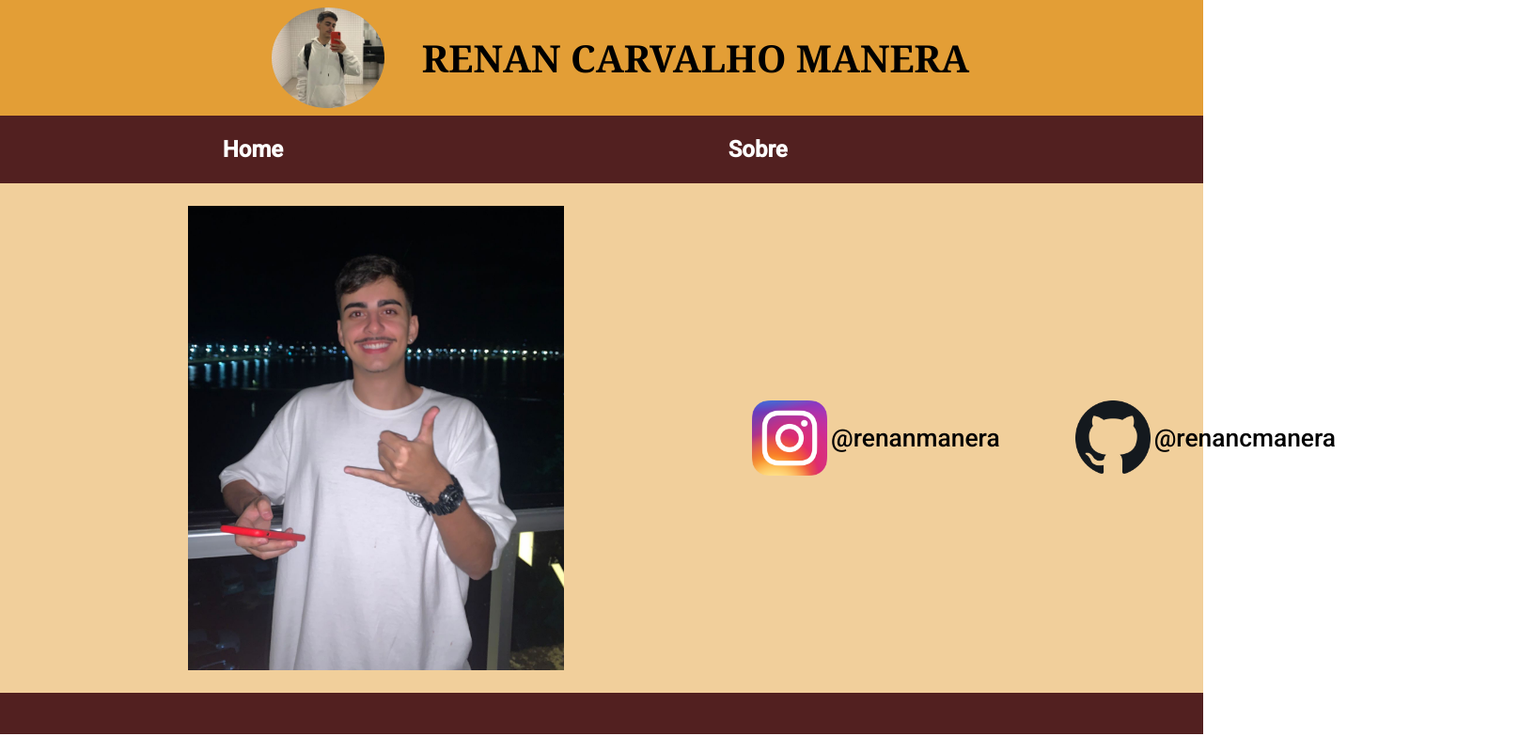
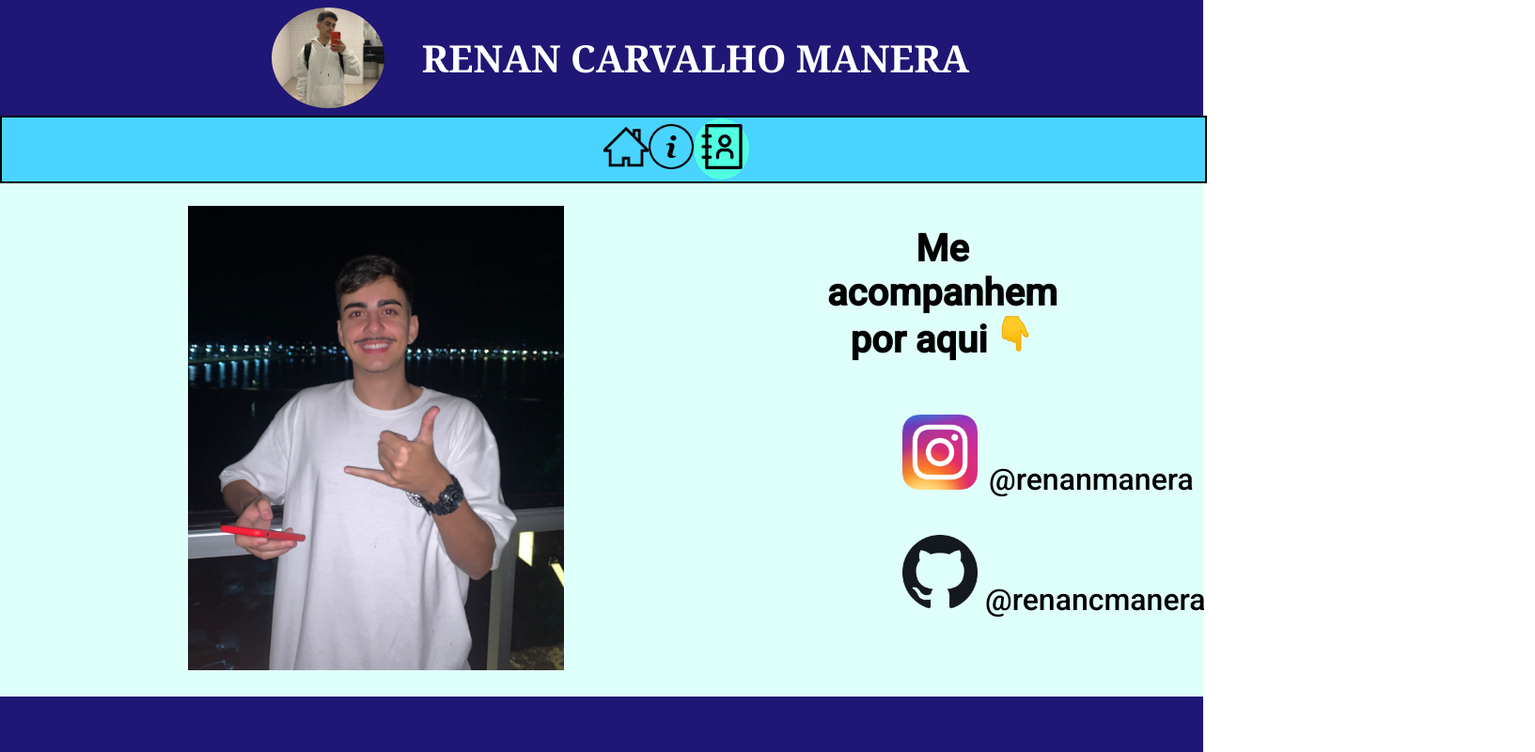
Before and after one commit to renancmanera/portfolio, a plain HTML site: page contato.html in a window 1280 px wide. Shown: the whole page at 94% size, 1633 px wide, since content can reach past the window. Drawn offline with Linux system fonts and the light colour scheme.

Commit message:
Add files via upload

```diff
--- a/contato.html
+++ b/contato.html
@@ -1,11 +1,11 @@
 <!DOCTYPE html>
-<html>
+<html lang="pt" translate="no">
 
 <head>
     <meta charset="UTF-8">
     <meta http-equiv="X-UA-Compatible" content="IE=edge">
     <meta name="viewport" content="width=device-width, initial-scale=1.0">
-    <title>Renan Carvalho Manera</title>
+    <title>Meu Portifólio</title>
     <link rel="stylesheet" href="style.css">
     <link rel="preconnect" href="https://fonts.googleapis.com">
     <link rel="preconnect" href="https://fonts.gstatic.com" crossorigin>
@@ -24,18 +24,29 @@
 
     <nav>
         <ul>
-            <li><a href="index.html">Home</a></li>
-            <li><a href="sobre.html">Sobre</a></li>
-            <li><a href="contato.html">Contato</a></li>
+            <li class="topicos"><a href="index.html"><img class="icone" src="casinha.png" alt="Casa"></a></li>
+            <li class="topicos"><a href="sobre.html"><img class="icone" src="sobre.png" alt="Sobre"></a></li>
+            <li class="especial"><a href="contato.html"><img class="icone" src="contato.png" alt="Contato"></a></li>
         </ul>
     </nav>
 
     <main>
-        <img id="eu2" src="eu2.jpg" alt="eu2">
-        <img class="instagram" src="instagram.webp" alt="Instagram">
-        <p> <a class="legenda1" href="https://www.instagram.com/renanmanera/">@renanmanera</a></p>
-        <img class="github" src="github.png" alt="GitHub">
-        <p> <a class="legenda2" href="https://github.com/renancmanera">@renancmanera</p>
+        <div class="mainleft">
+            <img id="eu2" src="eu2.jpg" alt="eu2">
+        </div>
+
+        <div class="mainright">
+
+            <h2 class="subcont">
+                Me acompanhem por aqui <img class="dedo" src="dedo.png" alt="Dedo">
+            </h2>
+            <p><img class="instagram" src="instagram.webp" alt="Instagram"> <a class="legenda1"
+                    href="https://www.instagram.com/renanmanera/">@renanmanera</a></p>
+
+            <p> <img class="github" src="github.png" alt="GitHub"><a class="legenda2"
+                    href="https://github.com/renancmanera">@renancmanera</p>
+        </div>
+
     </main>
 
     <footer>
--- a/style.css
+++ b/style.css
@@ -5,7 +5,7 @@
 }
 
 header {
-    background-color: rgba(224, 146, 28, 0.884);
+    background-color: rgba(24, 14, 112, 0.966);
     display: flex;
     align-items: center;
     justify-content: center;
@@ -15,6 +15,9 @@ header {
 .nome {
     font-family: 'Noto Serif', serif;
     font-size: 5vh;
+    color: rgb(255, 255, 255);
+    position: relative;
+    transition: all 2.5s ease-in-out;
 }
 
 img#eu {
@@ -28,47 +31,57 @@ img#eu2 {
     margin: 3vh 25vh 3vh 25vh;
 }
 
+.icone {
+    width: 6vh;
+}
+
 
 ul {
     display: flex;
     align-items: center;
-    background-color: rgb(82, 32, 32);
+    background-color: rgba(0, 195, 255, 0.719);
     height: 9vh;
+    display: flex;
+    justify-content: space-between;
+    padding: 1vh 80vh;
+    border: solid 0.3vh black;
 }
 
-li {
+.topicos {
     color: white;
     font-weight: bolder;
     display: flex;
     align-items: center;
     justify-content: center;
     font-family: 'Roboto', sans-serif;
+
+}
+
+.especial {
+    color: white;
+    font-weight: bolder;
+    display: flex;
+    align-items: center;
+    justify-content: center;
+    font-family: 'Roboto', sans-serif;
+    background-color: rgb(80, 255, 226);
+    border-radius: 50%;
+    padding: 0.7vh;
 }
 
 a {
-    padding: 2vh 29.6vh;
     text-decoration: none;
     color: white;
     font-size: 3vh;
 }
 
-li:hover {
-    background-color: rgba(222, 235, 32, 0.445);
+.topicos:hover {
+    background-color: rgba(255, 255, 255, 0.74);
+    border-radius: 50%;
+    padding: 0.7vh 0vh;
 }
 
-main {
-    display: flex;
-    align-items: center;
-    background-color: rgba(224, 146, 28, 0.438);
-}
 
-.texto {
-    margin: 0 30vh 0 0;
-    color: rgb(0, 0, 0);
-    font-size: 3.3vh;
-    text-align: justify;
-    font-family: 'Roboto', sans-serif;
-}
 
 footer {
     float: inline-end;
@@ -77,36 +90,74 @@ footer {
     width: 100%;
     display: flex;
     height: 1vh;
-    background-color: rgb(82, 32, 32);
-    padding-top: 5.5vh;
+    background-color: rgba(24, 14, 112, 0.966);
+    padding-top: 10vh;
 }
 
 .instagram {
     height: 10vh;
+    margin: 5vh 0vh 0vh 20vh;
 }
 
 .github {
     height: 10vh;
-    margin-left: 10vh;
+    margin: 5vh 0 0 20vh
 }
 
 .legenda1,
 .legenda2 {
     color: black;
     font-family: 'Roboto', sans-serif;
-    font-size: 3.3vh;
+    font-size: 4vh;
     padding: 0;
-    margin-left: 0.5vh;
+    margin-left: 1vh;
 }
 
 .legenda1:hover {
-    background-color: rgba(116, 22, 69, 0.856);
-    color: white;
+    color: rgb(255, 0, 128);
     padding: 3vh 0vh 3vh 0;
 }
 
 .legenda2:hover {
-    background-color: rgba(0, 0, 0, 0.842);
-    color: white;
-    padding: 3vh 0vh 3vh 0;
+    color: rgb(136, 112, 112);
+    padding: 3vh 0vh 1vh 0;
 }
+
+.mainleft,
+.mainright {
+    width: 100%;
+}
+
+main {
+    display: flex;
+    align-items: center;
+    background-color: rgba(183, 255, 243, 0.438);
+}
+
+.texto {
+    margin: 0 25vh 0 0;
+    color: rgb(0, 0, 0);
+    font-size: 3.3vh;
+    text-align: justify;
+    font-family: 'Roboto', sans-serif;
+}
+
+.subtitulo {
+    margin: 0 25vh 2vh 0;
+    color: rgb(0, 0, 0);
+    font-size: 5vh;
+    font-family: 'Roboto', sans-serif;
+    text-align: center;
+}
+
+.dedo {
+    height: 5vh;
+}
+
+.subcont {
+    margin: 0vh 25vh 2vh 10vh;
+    color: rgb(0, 0, 0);
+    font-size: 5vh;
+    font-family: 'Roboto', sans-serif;
+    text-align: center;
+}
```
Also changed, not shown: index.html (+18 -6 lines), sobre.html (+22 -11 lines), casinha.png (added), contato.png (added), dedo.png (added), sobre.png (added).
